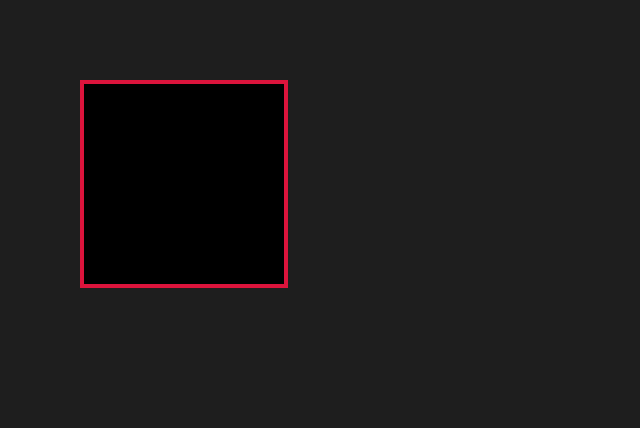
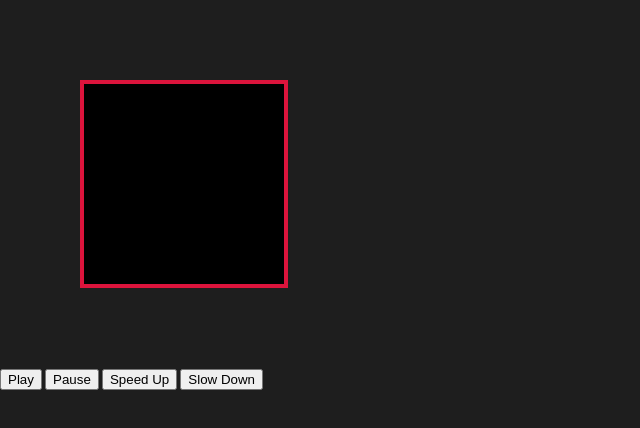
Before and after one commit to ZemaKing/javascript-animations, a plain HTML site: page index.html in a window 1280 px wide. Shown: the whole page, without its empty margins (0-640 px from the left). Drawn offline with Linux system fonts and the light colour scheme.

Commit message:
Controlling animation playback

```diff
--- a/app.js
+++ b/app.js
@@ -1,5 +1,4 @@
-let rotatingSquare = document.getElementById("web-animation");
-rotatingSquare.animate(
+let rotatingSquare = document.getElementById("web-animation").animate(
 	[
 		{
 			backgroundColor: '#000000',
--- a/index.html
+++ b/index.html
@@ -12,6 +12,11 @@
 
 <div id="web-animation"></div>
 
+<button onclick="rotatingSquare.play()" type="button">Play</button>
+<button onclick="rotatingSquare.pause()" type="button">Pause</button>
+<button onclick="rotatingSquare.playbackRate+=0.2" type="button">Speed Up</button>
+<button onclick="rotatingSquare.playbackRate-=0.2" type="button">Slow Down</button>
+
 <script src="app.js"></script>
 </body>
 </html>
```
